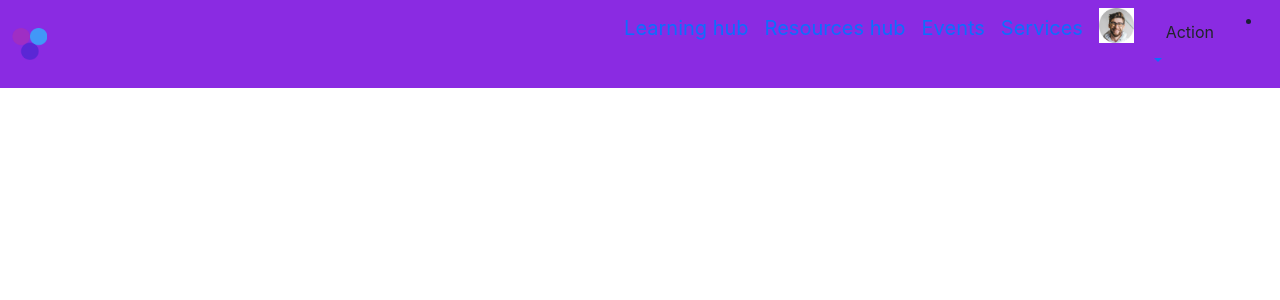
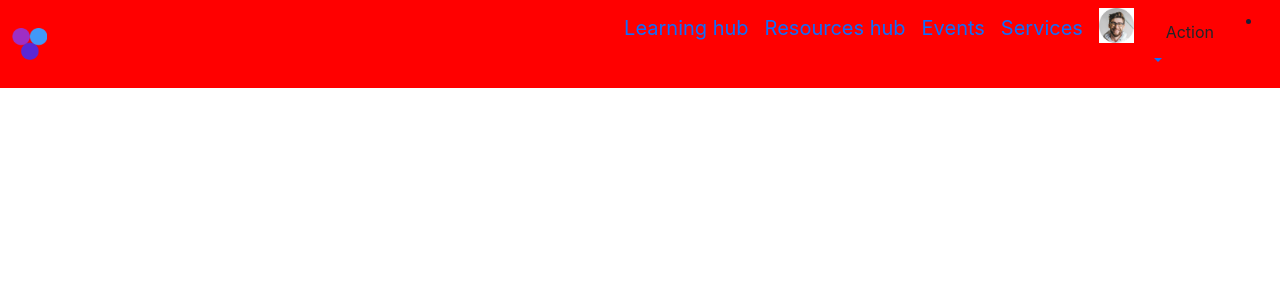
Before and after one commit to Ayodeji0955/vue-project, a Vue app: page /dashboard in a window 1280 px wide. Shown: the top 300 px of the page. Built offline with nearby package versions, Linux system fonts and the light colour scheme.

Commit message:
new commit

```diff
--- a/src/components/dashboard/DashBoard.vue
+++ b/src/components/dashboard/DashBoard.vue
@@ -15,7 +15,7 @@ import DashNav from '../dashboard/DashNav.vue'
 
 
 .dashboard {
-    background-color: white;
+    background-color: red;
 
 }
 </style>
--- a/src/components/dashboard/DashNav.vue
+++ b/src/components/dashboard/DashNav.vue
@@ -47,7 +47,7 @@
 
 
 .dash-nav {
-    background-color: blueviolet;
+    // background-color: blueviolet;
     // padding: 0.5rem 2rem;
 
 
```
